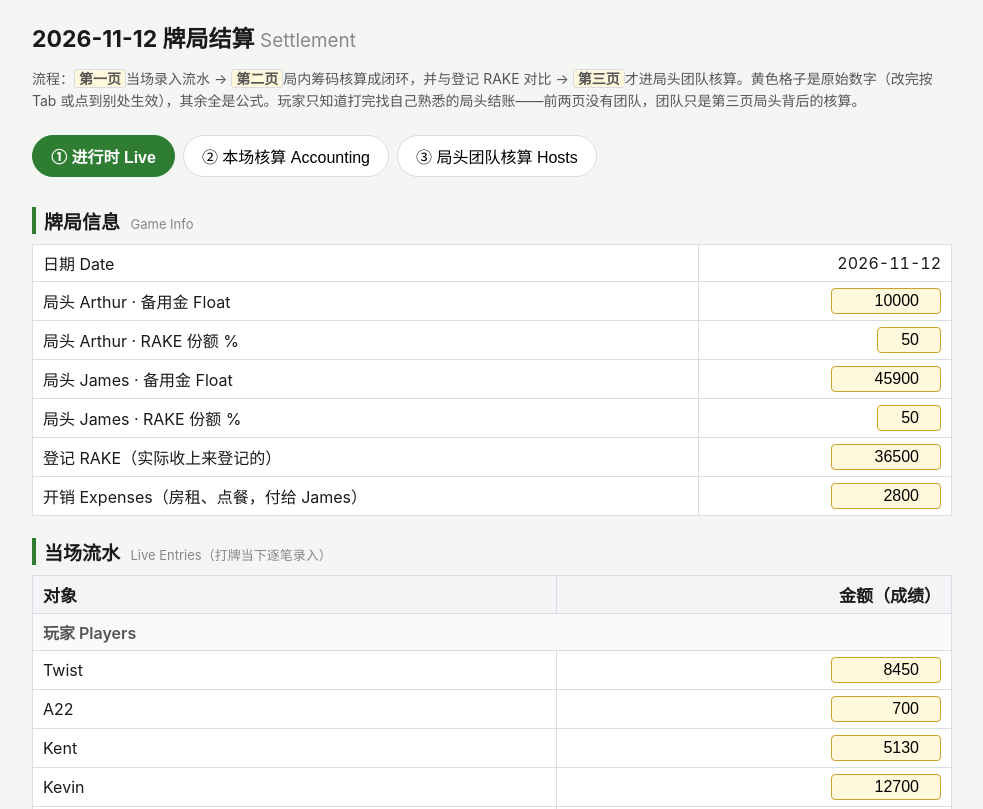
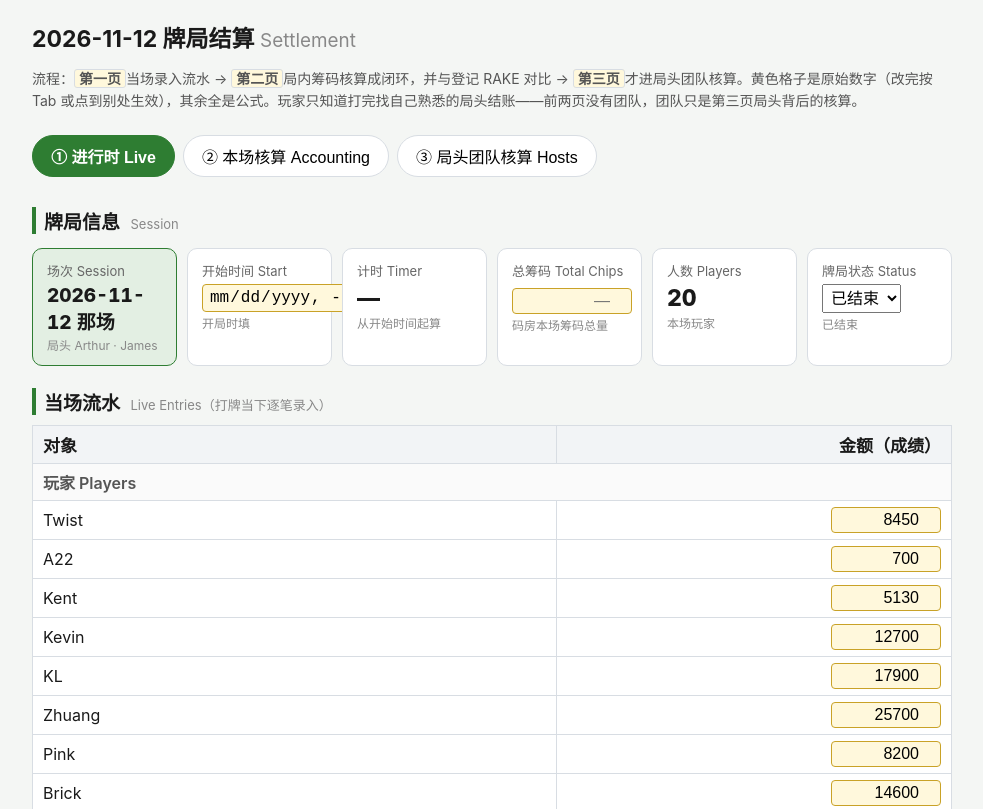
Before and after one commit to jayv00691-sudo/jayv00691-sudo.github.io, a plain HTML site: page index.html in a window 1280 px wide. Shown: the top 809 px of the page, without its empty margins (148-1131 px from the left). Drawn offline with Linux system fonts and the light colour scheme.

Commit message:
Add files via upload

```diff
--- a/index.html
+++ b/index.html
@@ -70,8 +70,8 @@
 
 <!-- ===== 第一页 · 进行时 ===== -->
 <section class="page on" id="page-live">
-  <h2>牌局信息 <span class="en">Game Info</span></h2>
-  <table id="infoTable"></table>
+  <h2>牌局信息 <span class="en">Session</span></h2>
+  <div class="cards" id="sessionStats"></div>
   <h2>当场流水 <span class="en">Live Entries（打牌当下逐笔录入）</span></h2>
   <table id="flowTable"></table>
   <div class="check" id="liveCheck"></div>
@@ -101,6 +101,8 @@
     <div id="mirror"></div>
     <div class="check" id="zeroCheck" style="margin-top:8px"></div>
   </div>
+  <h2>局头参数 <span class="en">Host Setup（备用金、份额、开销都在这一页）</span></h2>
+  <table id="hostParams"></table>
   <div id="hostBills"></div>
   <h2>另说 <span class="en">Separate Items（不进局头金额）</span></h2>
   <table id="tSep"></table>
@@ -114,6 +116,10 @@
 // ===== 原始数据（唯一输入源）=====
 const S = {
   date: "2026-11-12",
+  sessionName: "2026-11-12 那场",
+  startTime: "",      // 开始时间（进行时填，计时从这里算）
+  totalChips: "",     // 总筹码（本场码房筹码总量，进行时填）
+  status: "已结束",   // 牌局状态：进行中 / 已结束
   hosts: [ // 局头：备用金、RAKE 份额 %（本场两个，场场可增减）
     {name:"Arthur", float:10000, share:50},
     {name:"James",  float:45900, share:50}
@@ -213,14 +219,15 @@ function hostBill(H, C){
 function render(){
   const C = calc();
   /* ---------- 第一页 · 进行时 ---------- */
-  let ih = row("日期 Date", 0, {html: S.date});
-  C.hosts.forEach(H=>{
-    ih += row(`局头 ${H.name} · 备用金 Float`, H.float, {html: inp(`hf.${H.name}`, H.float)});
-    ih += row(`局头 ${H.name} · RAKE 份额 %`, H.share, {html: inp(`hs.${H.name}`, H.share, "pct")});
-  });
-  ih += row("登记 RAKE（实际收上来登记的）", S.actualRake, {html: inp("actualRake", S.actualRake)});
-  ih += row(`开销 Expenses（房租、点餐，付给 ${S.expenseHost}）`, S.expense, {html: inp("expense", S.expense)});
-  $("infoTable").innerHTML = ih;
+  $("sessionStats").innerHTML = `
+    <div class="card hero"><div class="k">场次 Session</div><div class="v" style="font-size:19px">${S.sessionName}</div><div class="s">局头 ${S.hosts.map(hst=>hst.name).join(" · ")}</div></div>
+    <div class="card"><div class="k">开始时间 Start</div><div class="v" style="font-size:16px"><input type="datetime-local" data-p="startTime" value="${S.startTime}" style="width:190px"></div><div class="s">开局时填</div></div>
+    <div class="card"><div class="k">计时 Timer</div><div class="v" id="timerVal">—</div><div class="s">从开始时间起算</div></div>
+    <div class="card"><div class="k">总筹码 Total Chips</div><div class="v"><input type="number" data-p="totalChips" value="${S.totalChips}" placeholder="—" style="width:120px"></div><div class="s">码房本场筹码总量</div></div>
+    <div class="card"><div class="k">人数 Players</div><div class="v">${S.players.length}</div><div class="s">本场玩家</div></div>
+    <div class="card"><div class="k">牌局状态 Status</div><div class="v" style="font-size:18px"><select data-p="status" style="font-size:16px;padding:4px">
+      <option ${S.status==="进行中"?"selected":""}>进行中</option>
+      <option ${S.status==="已结束"?"selected":""}>已结束</option></select></div><div class="s">${S.status}</div></div>`;
   let h = `<tr class="sec"><td>对象</td><td class="n">金额（成绩）</td></tr>`;
   h += sub("玩家 Players");
   S.players.forEach(p=>h+=row(p[0], p[1], {signed:true, html: inp(`pl.${p[0]}`, p[1])}));
@@ -231,7 +238,7 @@ function render(){
   h += row("按摩 Massage", S.massage, {signed:true, html: inp("massage", S.massage)});
   h += row("局内合计（进行时）", C.grand, {cls:"grand", signed:true});
   $("flowTable").innerHTML = h;
-  $("liveCheck").innerHTML = `进行时合计：玩家 ${fmtS(C.playersSum)} ＋ 保险 ${fmtS(S.insurance)} ＋ 小费 ${fmtS(C.tipSum)} ＝ 局内合计 <b>${fmtS(C.grand)}</b>，即统算 RAKE <b>${fmt(C.bookRake)}</b>。打完到第二页核对闭环。`;
+  $("liveCheck").innerHTML = `进行时合计：玩家 ${fmtS(C.playersSum)} ＋ 保险 ${fmtS(S.insurance)} ＋ 小费 ${fmtS(C.tipSum)} ＝ 局内合计 <b>${fmtS(C.grand)}</b>。打完到第二页核对闭环。`;
 
   /* ---------- 第二页 · 本场核算 ---------- */
   const kpi = [
@@ -297,7 +304,7 @@ function render(){
       row("小费（荷官+按摩）", C.tipSum, {signed:true}) +
       row("局内合计", C.grand, {cls:"tot", signed:true}) +
       row("统算 RAKE（= −局内合计）", C.bookRake, {cls:"grand"}) +
-      row("登记 RAKE", S.actualRake, {}) +
+      row("登记 RAKE（实际收上来登记的）", S.actualRake, {html: inp("actualRake", S.actualRake)}) +
       row("RAKE 差额（统算 − 登记）", C.rakeDiff, {cls: C.rakeDiff===0 ? "tot" : "grand"});
   $("tLoop").innerHTML = h;
   $("loopCheck").innerHTML =
@@ -334,6 +341,13 @@ function render(){
     ? `全部局头金额合计 ＝ <b>0</b> <span class="ok">✓ 对平</span>`
     : `<span class="bad">✗ 局头金额对不平，差 ${fmt(totalAmt)}（检查 RAKE 份额合计是否 = 100%）</span>`) +
     (moves.length ? `<br>局头之间结算：${moves.join("；")}` : "");
+  let ph = "";
+  C.hosts.forEach(H=>{
+    ph += row(`局头 ${H.name} · 备用金 Float`, H.float, {html: inp(`hf.${H.name}`, H.float)});
+    ph += row(`局头 ${H.name} · RAKE 份额 %`, H.share, {html: inp(`hs.${H.name}`, H.share, "pct")});
+  });
+  ph += row(`开销 Expenses（房租、点餐，付给 ${S.expenseHost}）`, S.expense, {html: inp("expense", S.expense)});
+  $("hostParams").innerHTML = ph;
   $("hostBills").innerHTML = C.hosts.map(H=>
     `<h2>${H.name} 团队核算 <span class="en">Host ${H.name}（挂在他名下结账的人）</span></h2><table>${hostBill(H, C)}</table>`
   ).join("");
@@ -341,10 +355,27 @@ function render(){
     C.hosts.map(H=>row(`备用金退回 ${H.name} Float（原样退回）`, H.float, {})).join("") +
     row("RAKE 差额（统算 − 登记，现金差额，单独处理）", C.rakeDiff, {cls:"tot"});
   bindInputs();
+  tickTimer();
 }
+function tickTimer(){
+  const el = $("timerVal"); if(!el) return;
+  if(!S.startTime){ el.textContent = "—"; return; }
+  const start = new Date(S.startTime).getTime();
+  if(isNaN(start)){ el.textContent = "—"; return; }
+  if(S.status !== "进行中"){ el.textContent = "已结束"; return; }
+  let sec = Math.max(0, Math.floor((Date.now()-start)/1000));
+  const hh = String(Math.floor(sec/3600)).padStart(2,"0");
+  const mm = String(Math.floor(sec%3600/60)).padStart(2,"0");
+  const ss = String(sec%60).padStart(2,"0");
+  el.textContent = `${hh}:${mm}:${ss}`;
+}
+setInterval(tickTimer, 1000);
 function bindInputs(){
-  document.querySelectorAll("input[data-p]").forEach(el=>{
+  document.querySelectorAll("input[data-p],select[data-p]").forEach(el=>{
     el.addEventListener("change", ()=>{
+      if(el.dataset.p==="startTime"){ S.startTime = el.value; render(); return; }
+      if(el.dataset.p==="status"){ S.status = el.value; render(); return; }
+      if(el.dataset.p==="totalChips"){ S.totalChips = el.value; return; }
       const v = parseFloat(el.value); if(isNaN(v)) return;
       const [kind, key] = el.dataset.p.split(".");
       if(kind==="pl"){ const p = S.players.find(x=>x[0]===key); p[1]=v; }
```
